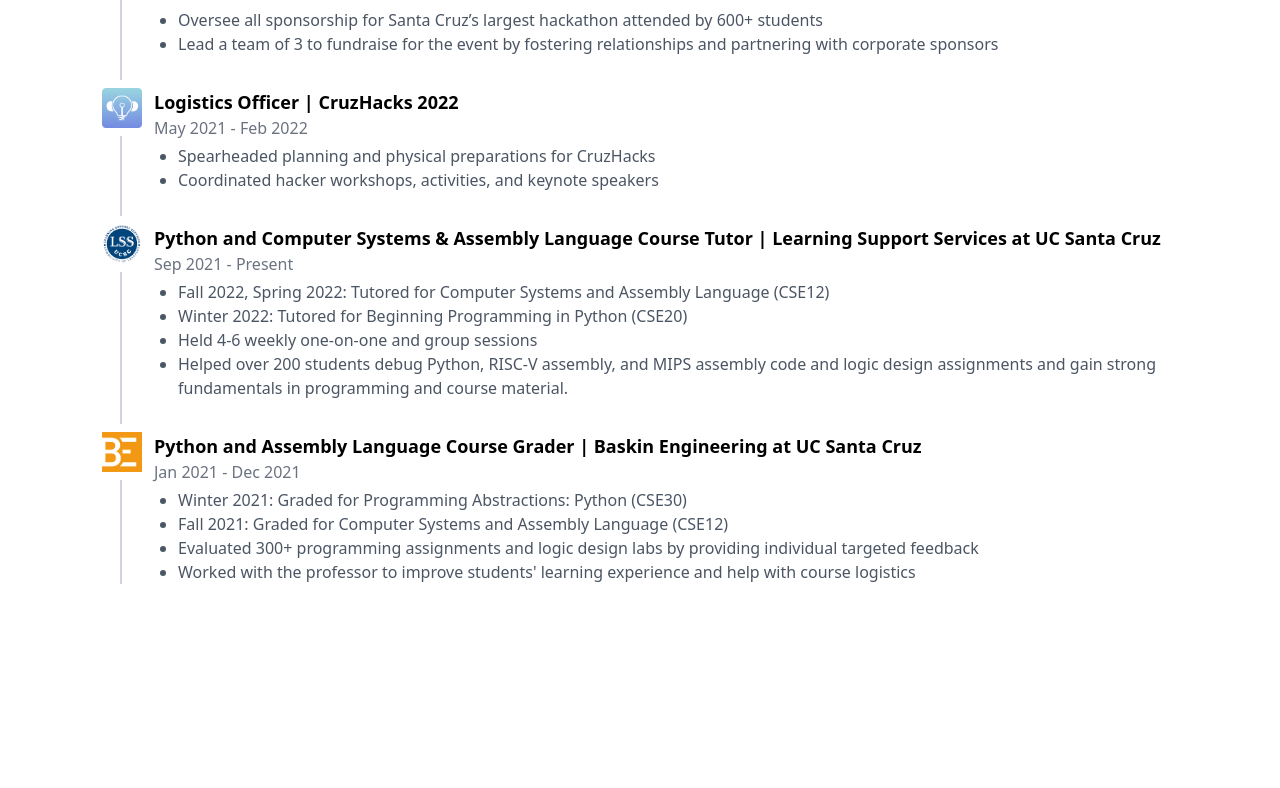
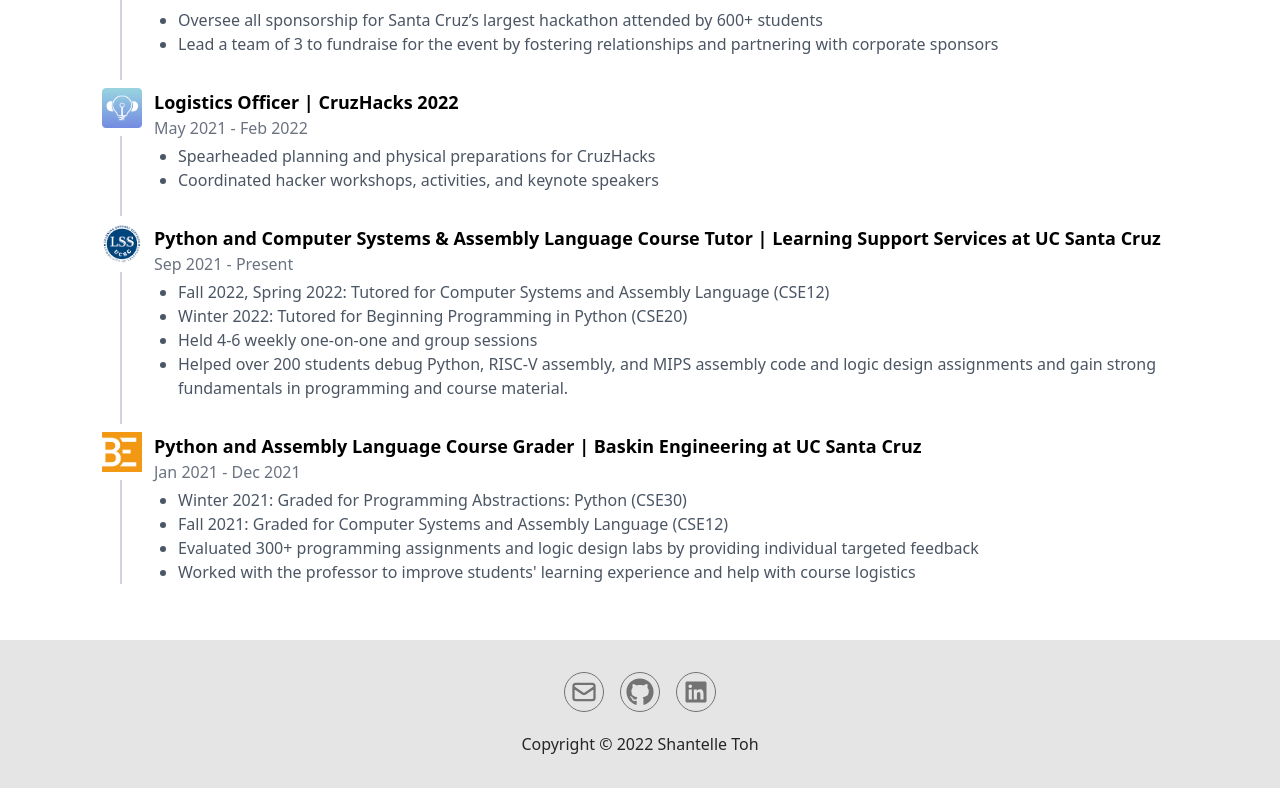
Before and after one commit to shantelletoh/shantelletoh.github.io, a React (Create React App) app in the folder client/: page / in a window 1280 px wide. Shown: the part 875-1663 px from the top of the page. Before the commit the page ends 1475 px from the top, so only its background shows below. Built offline with nearby package versions, Linux system fonts and the light colour scheme.

Commit message:
implement footer section

```diff
--- a/client/src/App.js
+++ b/client/src/App.js
@@ -2,6 +2,7 @@ import "./App.css";
 import About from "./Components/About";
 import Skills from "./Components/Skills";
 import Experience from "./Components/Experience";
+import Footer from "./Components/Footer";
 
 function App() {
   return (
@@ -9,6 +10,7 @@ function App() {
       <About />
       <Skills />
       <Experience />
+      <Footer />
     </div>
   );
 }
--- /dev/null
+++ b/client/src/Components/Footer.jsx
@@ -0,0 +1,34 @@
+import { HiOutlineMail } from "react-icons/hi";
+import { FaGithub } from "react-icons/fa";
+import { FaLinkedin } from "react-icons/fa";
+// import { FaRegFilePdf } from "react-icons/fa";
+// import { HiOutlineAcademicCap } from "react-icons/hi";
+
+export default function Footer() {
+  return (
+    <footer class="mt-10 py-8 bg-neutral-200 text-center">
+      <div>
+        <div class="mb-5 flex justify-center gap-4">
+          <a target="_blank" href="mailto:shantelletoh@gmail.com">
+            <div className="rounded-full w-10 h-10 border border-neutral-500 hover:border-neutral-800 text-neutral-500 hover:text-neutral-800 flex justify-center items-center">
+              <HiOutlineMail className="w-7 h-7" />
+            </div>
+          </a>
+
+          <a target="_blank" href="https://github.com/shantelletoh">
+            <div className="rounded-full w-10 h-10 border border-neutral-500 hover:border-neutral-800 text-neutral-500 hover:text-neutral-800 flex justify-center items-center">
+              <FaGithub className="w-7 h-7" />
+            </div>
+          </a>
+          <a target="_blank" href="https://linkedin.com/in/shantelletoh">
+            <div className="rounded-full w-10 h-10 border border-neutral-500 hover:border-neutral-800 text-neutral-500 hover:text-neutral-800 flex justify-center items-center">
+              <FaLinkedin className="w-6 h-6" />
+            </div>
+          </a>
+        </div>
+      </div>
+
+      <div class="text-neutral-800">Copyright © 2022 Shantelle Toh</div>
+    </footer>
+  );
+}
```
